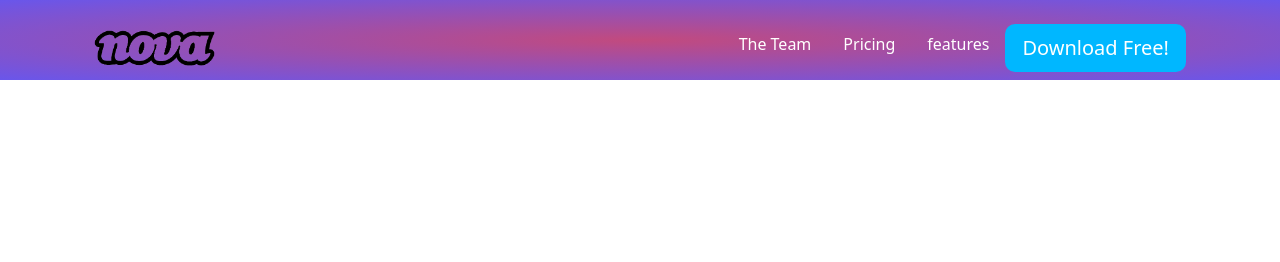
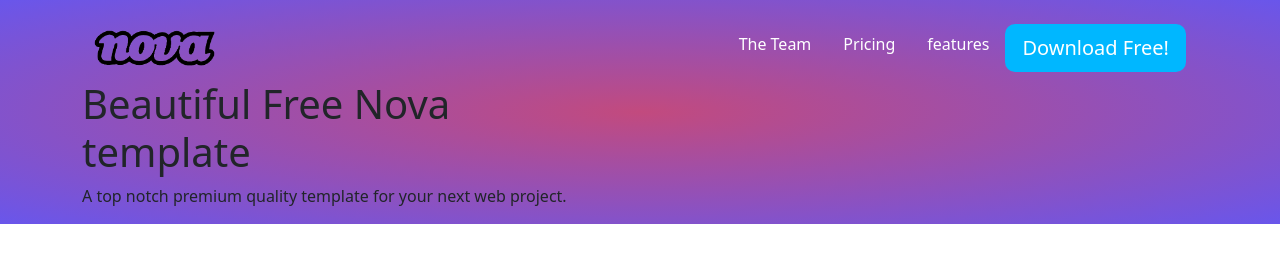
Before and after one commit to Itsajay12/FrontEnd2, a plain HTML site: page earinfotech2/index.html in a window 1280 px wide. Drawn offline with nearby package versions, Linux system fonts and the light colour scheme.

Commit message:
html updated

```diff
--- a/earinfotech2/index.html
+++ b/earinfotech2/index.html
@@ -33,6 +33,18 @@
                       </ul>
                     </div>
                   </nav>
+                  <div class="row">
+                    <div class="col-lg-6">
+                      <h1>Beautiful Free Nova template</h1>
+                      <p>
+                        A top notch premium quality template for your next web project.
+                      </p>
+
+                    </div>
+                    <div class="col-lg-6">
+
+                    </div>
+                  </div>
             </div>
 
         </div>
```
